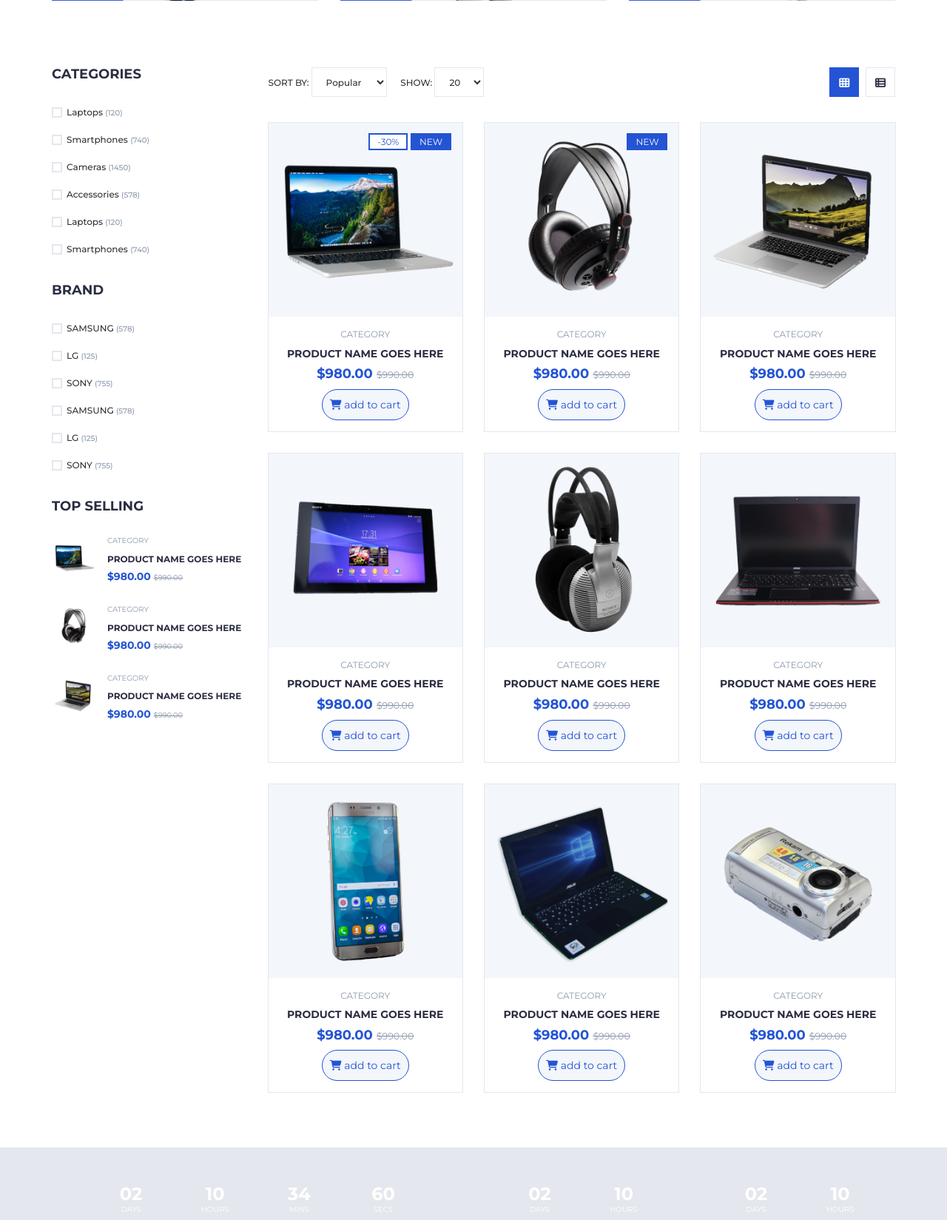
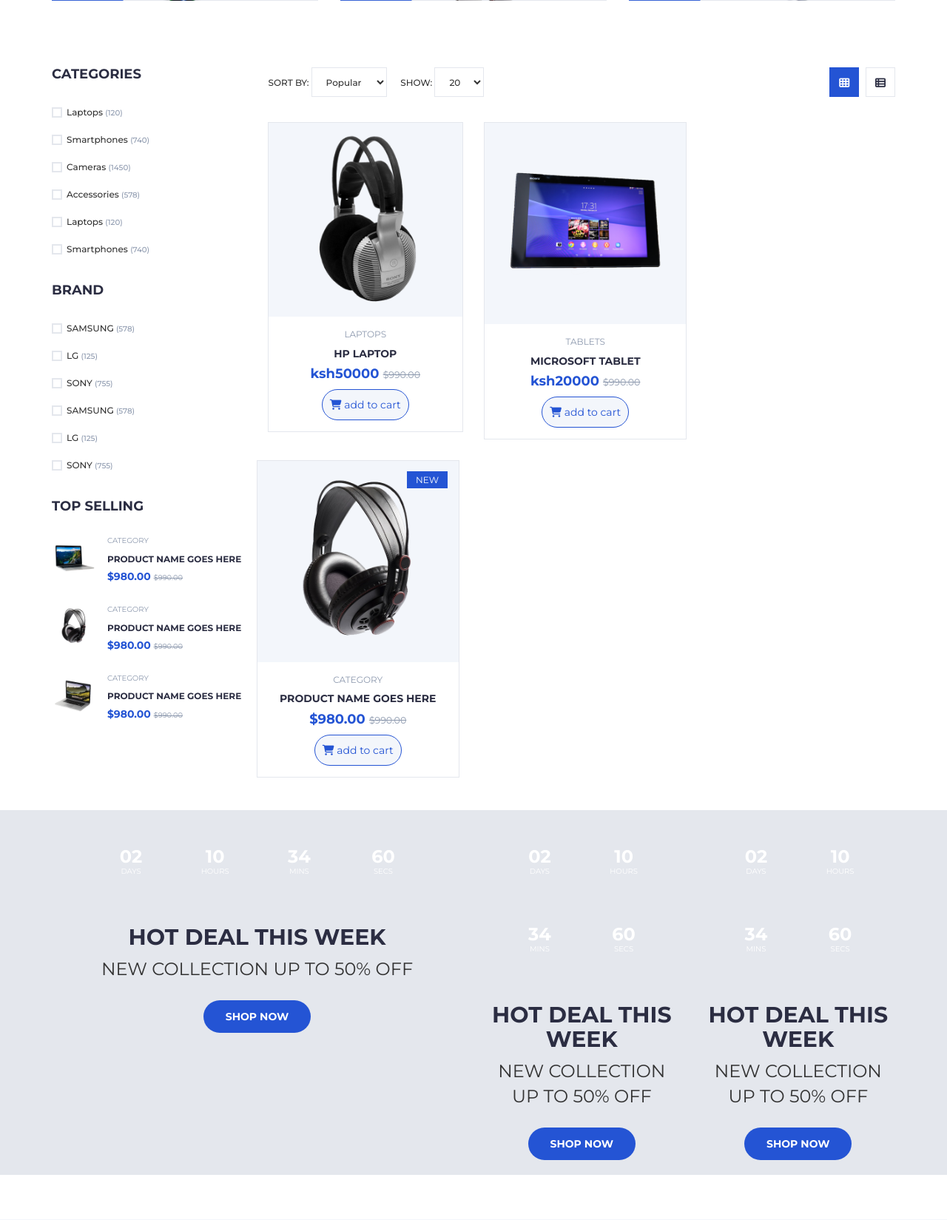
Before and after one commit to mercyogalo/Electric-website, a Django app: page / in a window 1280 px wide. Shown: the part 1031-2680 px from the top of the page at 74% size. Run offline with Django 4.2, Linux system fonts and the light colour scheme; data comes from the database, SQL or seed files in the repository; both versions use the stored data as it was after the commit; some libraries are stand-ins or nearby versions; some web fonts are replaced.

Commit message:
made changes to the home page
added the products from the backend

```diff
--- a/electricwebsite/electricwebsite/settings.py
+++ b/electricwebsite/electricwebsite/settings.py
@@ -118,6 +118,7 @@
 # https://docs.djangoproject.com/en/4.2/howto/static-files/
 
 STATIC_URL = "static/"
+
 MEDIA_URL="/media/"
 MEDIA_ROOT=os.path.join(BASE_DIR,'media')
 
--- a/electricwebsite/shop_features/templates/index.html
+++ b/electricwebsite/shop_features/templates/index.html
@@ -267,6 +267,8 @@
 
 						<h3 class="aside-title">Top selling</h3>
 
+
+
 						<div class="product-widget">
 
 							<div class="product-img-section">
@@ -281,6 +283,8 @@
 								<h4 class="product-price">$980.00 <del class="product-old-price">$990.00</del></h4>
 							</div>
 						</div>
+
+
 
 						<div class="product-widget">
 							<div class="product-img">
@@ -336,6 +340,10 @@
 					</div>
 					<!-- /store top filter -->
 
+
+					{% for product in products %}
+
+
 					<!-- store products -->
 					<div class="row">
 						<!-- product -->
@@ -344,17 +352,13 @@
 							<div class="product">
 
 								<div class="product-img">
-									<img src="{% static './img/product01.png' %}" alt="">
-									<div class="product-label">
-										<span class="sale">-30%</span>
-										<span class="new">NEW</span>
-									</div>
+									<img src="{{product.image.url}}" alt="">
 								</div>
 
 								<div class="product-body">
-									<p class="product-category">Category</p>
-									<h3 class="product-name"><a href="#">product name goes here</a></h3>
-									<h4 class="product-price">$980.00 <del class="product-old-price">$990.00</del></h4>
+									<p class="product-category">{{product.category}}</p>
+									<h3 class="product-name"><a href="#">{{product.name}}</a></h3>
+									<h4 class="product-price">ksh{{product.price}} <del class="product-old-price">$990.00</del></h4>
 
 									<button class="add-to-cart-btn"><i class="fa fa-shopping-cart"></i> add to cart</button>
 								</div>
@@ -362,6 +366,11 @@
 							</div>
 						</div>
 						<!-- /product -->
+
+						<div class="clearfix visible-sm visible-xs"></div>
+						{% endfor %}
+
+
 
 						<!-- product -->
 						<div class="col-md-4 col-xs-6">
@@ -387,138 +396,10 @@
 						</div>
 						<!-- /product -->
 
-						<div class="clearfix visible-sm visible-xs"></div>
+	<div class="clearfix visible-sm visible-xs"></div>
 
-						<!-- product -->
-						<div class="col-md-4 col-xs-6">
-							<div class="product">
-								<div class="product-img">
-									<img src="{% static './img/product03.png' %}" alt="">
-								</div>
-								<div class="product-body">
-									<p class="product-category">Category</p>
-									<h3 class="product-name"><a href="#">product name goes here</a></h3>
-									<h4 class="product-price">$980.00 <del class="product-old-price">$990.00</del></h4>
 
-									<button class="add-to-cart-btn"><i class="fa fa-shopping-cart"></i> add to cart</button>
-								</div>
 
-							</div>
-						</div>
-						<!-- /product -->
-
-						<div class="clearfix visible-lg visible-md"></div>
-
-						<!-- product -->
-						<div class="col-md-4 col-xs-6">
-							<div class="product">
-								<div class="product-img">
-									<img src="{% static './img/product04.png' %}" alt="">
-								</div>
-								<div class="product-body">
-									<p class="product-category">Category</p>
-									<h3 class="product-name"><a href="#">product name goes here</a></h3>
-									<h4 class="product-price">$980.00 <del class="product-old-price">$990.00</del></h4>
-
-									<button class="add-to-cart-btn"><i class="fa fa-shopping-cart"></i> add to cart</button>
-								</div>
-
-							</div>
-						</div>
-						<!-- /product -->
-
-						<div class="clearfix visible-sm visible-xs"></div>
-
-						<!-- product -->
-						<div class="col-md-4 col-xs-6">
-							<div class="product">
-								<div class="product-img">
-									<img src="{% static './img/product05.png' %}" alt="">
-								</div>
-								<div class="product-body">
-									<p class="product-category">Category</p>
-									<h3 class="product-name"><a href="#">product name goes here</a></h3>
-									<h4 class="product-price">$980.00 <del class="product-old-price">$990.00</del></h4>
-									<button class="add-to-cart-btn"><i class="fa fa-shopping-cart"></i> add to cart</button>
-								</div>
-
-							</div>
-						</div>
-						<!-- /product -->
-
-						<!-- product -->
-						<div class="col-md-4 col-xs-6">
-							<div class="product">
-								<div class="product-img">
-									<img src="{% static './img/product06.png' %}" alt="">
-								</div>
-								<div class="product-body">
-									<p class="product-category">Category</p>
-									<h3 class="product-name"><a href="#">product name goes here</a></h3>
-									<h4 class="product-price">$980.00 <del class="product-old-price">$990.00</del></h4>
-									<button class="add-to-cart-btn"><i class="fa fa-shopping-cart"></i> add to cart</button>
-								</div>
-
-							</div>
-						</div>
-						<!-- /product -->
-
-						<div class="clearfix visible-lg visible-md visible-sm visible-xs"></div>
-
-						<!-- product -->
-						<div class="col-md-4 col-xs-6">
-							<div class="product">
-								<div class="product-img">
-									<img src="{% static './img/product07.png' %}" alt="">
-								</div>
-								<div class="product-body">
-									<p class="product-category">Category</p>
-									<h3 class="product-name"><a href="#">product name goes here</a></h3>
-									<h4 class="product-price">$980.00 <del class="product-old-price">$990.00</del></h4>
-									<button class="add-to-cart-btn"><i class="fa fa-shopping-cart"></i> add to cart</button>
-								</div>
-
-							</div>
-						</div>
-						<!-- /product -->
-
-						<!-- product -->
-						<div class="col-md-4 col-xs-6">
-							<div class="product">
-								<div class="product-img">
-									<img src="{% static './img/product08.png' %}" alt="">
-								</div>
-								<div class="product-body">
-									<p class="product-category">Category</p>
-									<h3 class="product-name"><a href="#">product name goes here</a></h3>
-									<h4 class="product-price">$980.00 <del class="product-old-price">$990.00</del></h4>
-
-									<button class="add-to-cart-btn"><i class="fa fa-shopping-cart"></i> add to cart</button>
-								</div>
-
-							</div>
-						</div>
-						<!-- /product -->
-
-						<div class="clearfix visible-sm visible-xs"></div>
-
-						<!-- product -->
-						<div class="col-md-4 col-xs-6">
-							<div class="product">
-								<div class="product-img">
-									<img src="{% static './img/product09.png' %}" alt="">
-								</div>
-								<div class="product-body">
-									<p class="product-category">Category</p>
-									<h3 class="product-name"><a href="#">product name goes here</a></h3>
-									<h4 class="product-price">$980.00 <del class="product-old-price">$990.00</del></h4>
-									<button class="add-to-cart-btn"><i class="fa fa-shopping-cart"></i> add to cart</button>
-
-								</div>
-
-							</div>
-						</div>
-						<!-- /product -->
 					</div>
 					<!-- /store products -->
 
@@ -662,45 +543,6 @@
 
 
 
-<!-- HOT DEAL SECTION -->
-<div id="" class="lastest-brand-section">
-	<!-- container -->
-	<div class="container">
-		<!-- row -->
-		<div class="row gy-4">
-
-
-			<div class="col-md-10  brands-section mb-2">
-				<div class="hot-deal">
-
-					<h2 class="text-uppercase">LATEST & SPECIAL BRANDS</h2>
-					<a class="primary-btn cta-btn" href="#">Shop now</a>
-				</div>
-			</div>
-
-
-
-
-
-		</div>
-		<!-- /row -->
-	</div>
-	<!-- /container -->
-</div>
-<!-- /HOT DEAL SECTION -->
-
-
-
-
-
-
-
-
-
-
-
-
-
 
 
 
--- a/electricwebsite/shop_features/views.py
+++ b/electricwebsite/shop_features/views.py
@@ -3,8 +3,9 @@
 # Create your views here.
 
 def home(request):
+    products=Product.objects.all()
     context={
-        "Product": Product,
+        "products": products,
     }
     return render(request,'index.html', context)
 
```
Also changed, not shown: electricwebsite/db.sqlite3, electricwebsite/media/productimage/product04.png (added), electricwebsite/media/productimage/product05.png (added).
